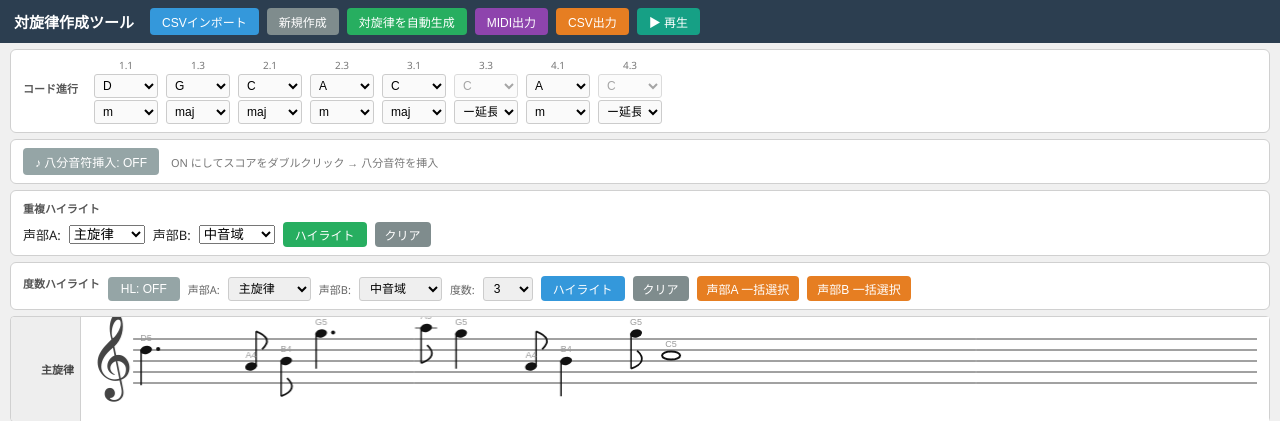
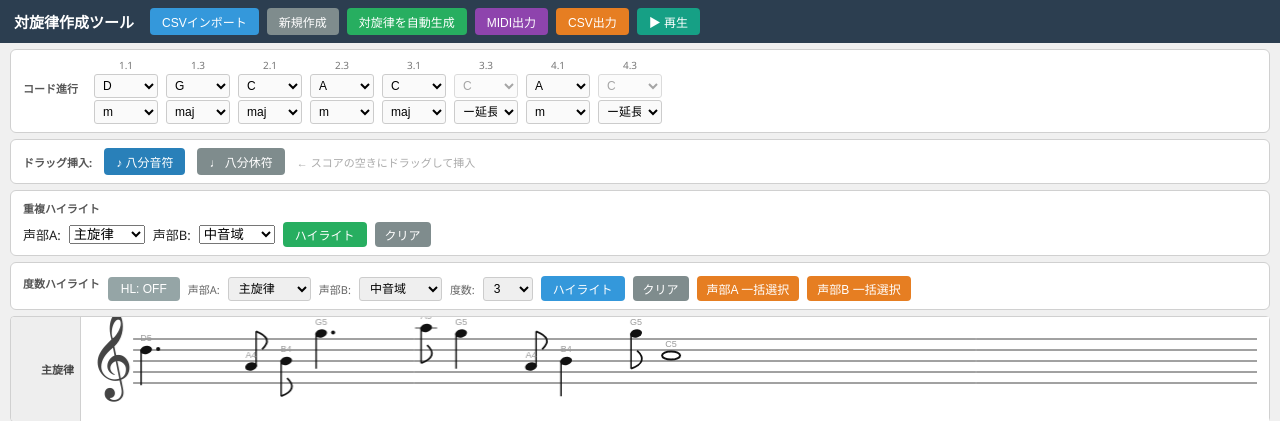
Before and after one commit to tokkun-max/music-counterpoint, a Flask app: page / in a window 1280 px wide. Shown: the top 421 px of the page. Run offline with Flask 3, Linux system fonts and the light colour scheme; some libraries are stand-ins or nearby versions.

Commit message:
八分音符・八分休符のドラッグ挿入機能を追加
- トグルボタン+ダブルクリック方式を廃止
- 「♪ 八分音符」「♩ 八分休符」の2ボタンをドラッグしてスコアにドロップで挿入
- 対象ステップまたは+1ステップが埋まっている場合は挿入をブロック
- ドロップ中はキャンバスに青枠で視覚フィードバック
- score.js に onDrop コールバックおよび dragover/dragleave/drop リスナーを追加

Co-Authored-By: Claude Sonnet 4.6 <noreply@anthropic.com>

```diff
--- a/static/css/style.css
+++ b/static/css/style.css
@@ -45,8 +45,10 @@ body {
 .btn-gray   { background: #7f8c8d; }
 .btn-hl-off     { background: #95a5a6; }
 .btn-hl-on      { background: #e74c3c; }
-.btn-insert-off { background: #95a5a6; }
-.btn-insert-on  { background: #2980b9; }
+.btn-insert-note { background: #2980b9; cursor: grab; }
+.btn-insert-rest { background: #7f8c8d; cursor: grab; }
+.btn-insert-note:active, .btn-insert-rest:active { cursor: grabbing; }
+.voice-canvas.drag-over { outline: 2px solid #2980b9; outline-offset: -2px; }
 
 /* ─── パネル共通 ─── */
 .panel {
--- a/static/js/app.js
+++ b/static/js/app.js
@@ -26,7 +26,6 @@ const state = {
   selVoice:     null,
   selSteps:     new Set(),
   selEv:        null,
-  insertMode:   false,
   hlActive:     false,
   hlVA:         "melody",
   hlVB:         "mid",
@@ -255,44 +254,42 @@ function onDragSelect(voice, selections) {
   updateEditorInfo();
 }
 
-// ダブルクリック: 八分音符挿入モードON時のみ空きに挿入
+// ダブルクリック: 既存音符の選択のみ（挿入はドラッグで行う）
 function onInsert(voice, step) {
   const existing = findEventAt(state.voices[voice], step);
-  // 挿入モードOFF、または既存音符あり → 選択のみ
-  if (!state.insertMode || existing) {
-    if (existing) onNoteSelect(voice, step, existing.pitch, existing.dur);
+  if (existing) onNoteSelect(voice, step, existing.pitch, existing.dur);
+}
+
+// ── ドラッグ挿入 ─────────────────────────────────────────────
+let _dragInsertType = null; // "note" | "rest"
+
+function onScoreDrop(voice, step) {
+  if (!_dragInsertType) return;
+
+  // 2ステップ分（八分音符の長さ）が埋まっていたら挿入しない
+  if (findEventAt(state.voices[voice], step) ||
+      findEventAt(state.voices[voice], step + 1)) {
+    setStatus(`[${V_LABELS[voice]}] Step ${step} は埋まっているため挿入できません。`);
     return;
   }
 
-  // 直前の音符からピッチを引き継ぐ（なければ C4）
-  const prevEv = [...state.voices[voice]]
-    .filter(ev => ev.step < step && ev.pitch !== "R")
-    .sort((a, b) => b.step - a.step)[0];
-  const pitch = prevEv ? prevEv.pitch : "C4";
+  const pitch = _dragInsertType === "rest" ? "R" : (() => {
+    const prev = [...state.voices[voice]]
+      .filter(ev => ev.step < step && ev.pitch !== "R")
+      .sort((a, b) => b.step - a.step)[0];
+    return prev ? prev.pitch : "C4";
+  })();
 
   pushUndo();
-  state.voices[voice] = insertOrReplace(state.voices[voice], step, pitch, 2); // 八分音符 = 2step
+  state.voices[voice] = insertOrReplace(state.voices[voice], step, pitch, 2);
   state.selVoice = voice;
   state.selEv    = findEventAt(state.voices[voice], step);
   state.selSteps = state.selEv ? new Set([state.selEv.step]) : new Set();
   refreshVoice(voice);
   scorePanel.setSelected(voice, state.selSteps);
   updateEditorInfo();
-  setStatus(`[${V_LABELS[voice]}] Step ${step} に 八分音符（${pitch}）を挿入しました`);
-}
-
-function toggleInsertMode() {
-  state.insertMode = !state.insertMode;
-  const btn = document.getElementById("insert-eighth-btn");
-  if (state.insertMode) {
-    btn.textContent = "♪ 八分音符挿入: ON";
-    btn.classList.replace("btn-insert-off", "btn-insert-on");
-    setStatus("八分音符挿入モード: ON — スコアの空きをダブルクリックして挿入。");
-  } else {
-    btn.textContent = "♪ 八分音符挿入: OFF";
-    btn.classList.replace("btn-insert-on", "btn-insert-off");
-    setStatus("八分音符挿入モード: OFF。");
-  }
+  const label = _dragInsertType === "rest" ? "八分休符" : `八分音符（${pitch}）`;
+  setStatus(`[${V_LABELS[voice]}] Step ${step} に ${label} を挿入しました`);
 }
 
 function updateEditorInfo() {
@@ -850,6 +847,7 @@ window.addEventListener("DOMContentLoaded", async () => {
     onSelect:     onNoteSelect,
     onDragSelect: onDragSelect,
     onInsert:     onInsert,
+    onDrop:       onScoreDrop,
   });
 
   // MIDIから読み込んだ主旋律を設定（16分音符ステップ解像度）
@@ -899,7 +897,19 @@ window.addEventListener("DOMContentLoaded", async () => {
     }
   });
 
-  document.getElementById("insert-eighth-btn").addEventListener("click", toggleInsertMode);
+  // ドラッグ挿入ボタン
+  document.getElementById("insert-note-btn").addEventListener("dragstart", e => {
+    _dragInsertType = "note";
+    e.dataTransfer.setData("text/plain", "note");
+    e.dataTransfer.effectAllowed = "copy";
+  });
+  document.getElementById("insert-rest-btn").addEventListener("dragstart", e => {
+    _dragInsertType = "rest";
+    e.dataTransfer.setData("text/plain", "rest");
+    e.dataTransfer.effectAllowed = "copy";
+  });
+  document.addEventListener("dragend", () => { _dragInsertType = null; });
+
   document.getElementById("hl-toggle-btn").addEventListener("click", toggleHL);
   document.getElementById("hl-apply-btn").addEventListener("click", () => {
     state.hlVA  = document.getElementById("hl-va").value;
--- a/static/js/score.js
+++ b/static/js/score.js
@@ -65,6 +65,7 @@ class ScoreCanvas {
     this.onSelect     = callbacks.onSelect     || null;
     this.onDragSelect = callbacks.onDragSelect || null;
     this.onInsert     = callbacks.onInsert     || null;
+    this.onDrop       = callbacks.onDrop       || null;
     this._lastClickTime = 0;
 
     this._drag     = null;
@@ -155,6 +156,23 @@ class ScoreCanvas {
       this._drag = null;
       this._dragRect = null;
       this.render();
+    });
+
+    // ── ボタンからのドラッグドロップ受け取り ──
+    this.canvas.addEventListener("dragover", e => {
+      e.preventDefault();
+      e.dataTransfer.dropEffect = "copy";
+      this.canvas.classList.add("drag-over");
+    });
+    this.canvas.addEventListener("dragleave", () => {
+      this.canvas.classList.remove("drag-over");
+    });
+    this.canvas.addEventListener("drop", e => {
+      e.preventDefault();
+      this.canvas.classList.remove("drag-over");
+      const p    = this._relPos(e);
+      const step = this._xToStep(p.x);
+      if (this.onDrop) this.onDrop(this.voice, step);
     });
   }
 
@@ -483,6 +501,7 @@ function createScorePanel(containerEl, callbacks) {
       onSelect:     callbacks.onSelect,
       onDragSelect: callbacks.onDragSelect,
       onInsert:     callbacks.onInsert,
+      onDrop:       callbacks.onDrop,
     });
     canvases[meta.voice] = sc;
   }
--- a/templates/index.html
+++ b/templates/index.html
@@ -31,10 +31,12 @@
   <div id="chord-selectors" style="display:flex; gap:8px;"></div>
 </div>
 
-<!-- ─── 八分音符挿入モード ─── -->
+<!-- ─── ドラッグ挿入 ─── -->
 <div class="panel" style="display:flex; align-items:center; gap:12px;">
-  <button id="insert-eighth-btn" class="btn btn-insert-off">♪ 八分音符挿入: OFF</button>
-  <span style="font-size:11px; color:#777;">ON にしてスコアをダブルクリック → 八分音符を挿入</span>
+  <span style="font-size:11px; color:#555; font-weight:bold;">ドラッグ挿入:</span>
+  <button id="insert-note-btn" class="btn btn-insert-note" draggable="true">♪ 八分音符</button>
+  <button id="insert-rest-btn" class="btn btn-insert-rest" draggable="true">♩ 八分休符</button>
+  <span style="font-size:11px; color:#aaa;">← スコアの空きにドラッグして挿入</span>
 </div>
 
 <!-- ─── 重複ハイライト ─── -->
```
